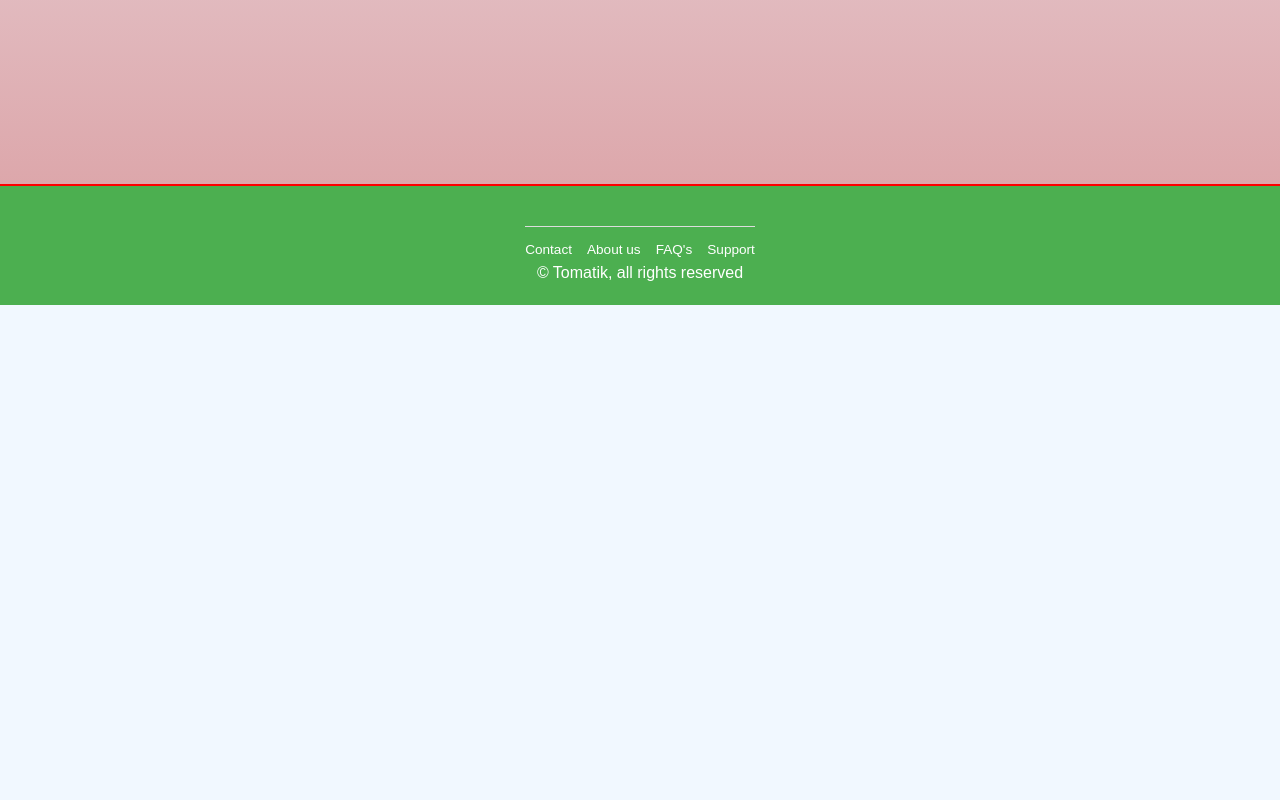
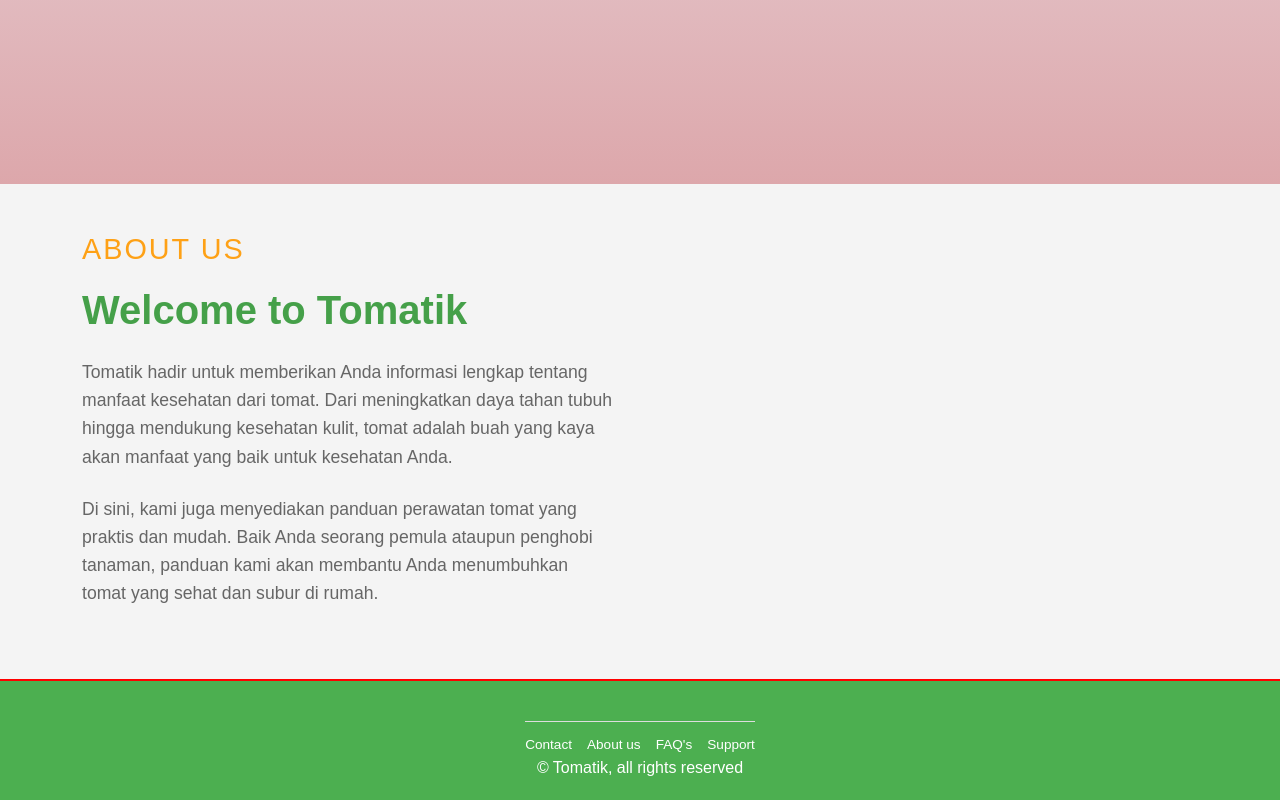
Before and after one commit to sergiopoli77/Project-FrontEnd-Web, a React (Create React App) app: page / in a window 1280 px wide. Shown: the part 706-1506 px from the top of the page. Before the commit the page ends 1011 px from the top, so only its background shows below. Built offline with nearby package versions, Linux system fonts and the light colour scheme.

Commit message:
add about us and welcome to tomatik

```diff
--- a/src/components/pages/Home/index.js
+++ b/src/components/pages/Home/index.js
@@ -20,7 +20,32 @@ const Home = () => {
         </div>
       </section>
 
+      <section className="about py-5">
+        <div className="container">
+          <div className="row g-5 align-items-center">
 
+            <div className="col-lg-6">
+              <h5 className="about-section-title ff-secondary text-start text-primary fw-normal">
+                About Us
+              </h5>
+              <h1 className="mb-4">Welcome to Tomatik</h1>
+              <p className="mb-4">
+                Tomatik hadir untuk memberikan Anda informasi lengkap tentang
+                manfaat kesehatan dari tomat. Dari meningkatkan daya tahan tubuh
+                hingga mendukung kesehatan kulit, tomat adalah buah yang kaya
+                akan manfaat yang baik untuk kesehatan Anda.
+              </p>
+              <p className="mb-4">
+                Di sini, kami juga menyediakan panduan perawatan tomat yang
+                praktis dan mudah. Baik Anda seorang pemula ataupun penghobi
+                tanaman, panduan kami akan membantu Anda menumbuhkan tomat yang
+                sehat dan subur di rumah.
+              </p>
+
+            </div>
+          </div>
+        </div>
+      </section>
     </main>
   );
 };
```
